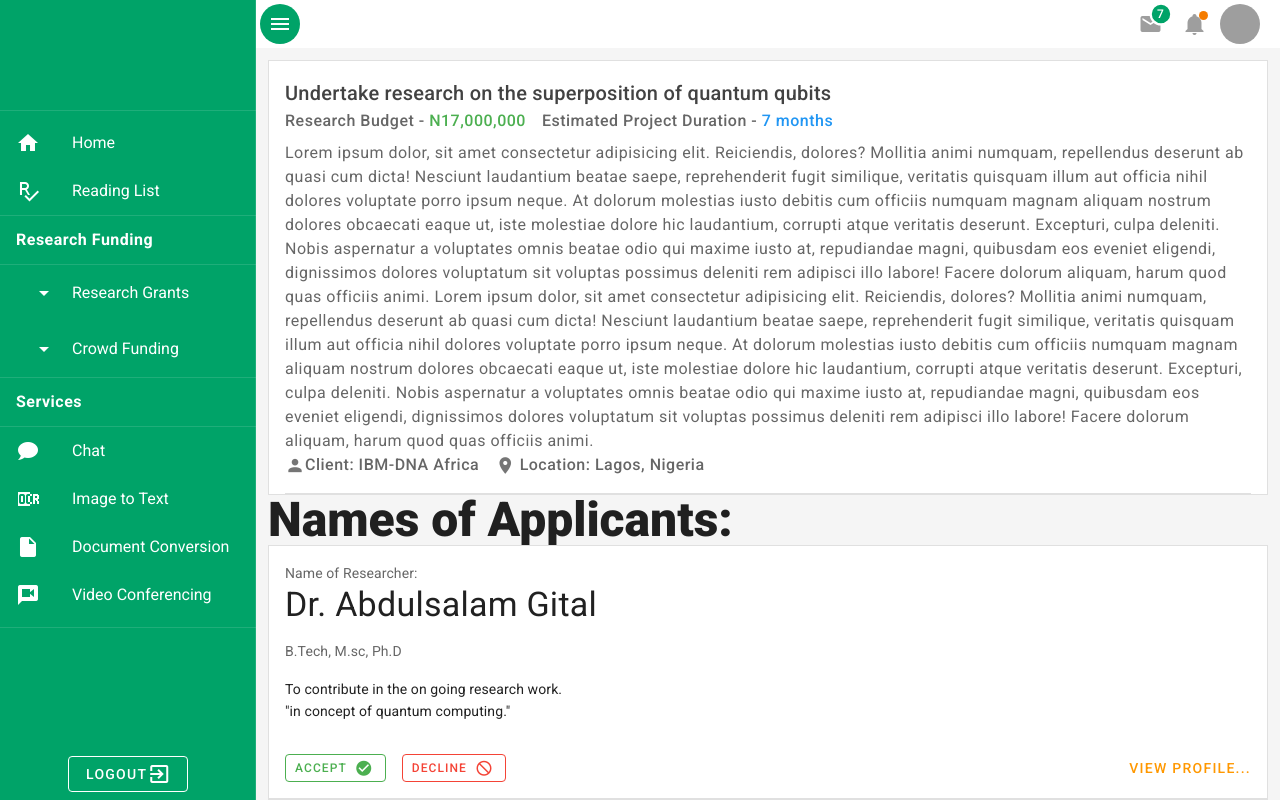
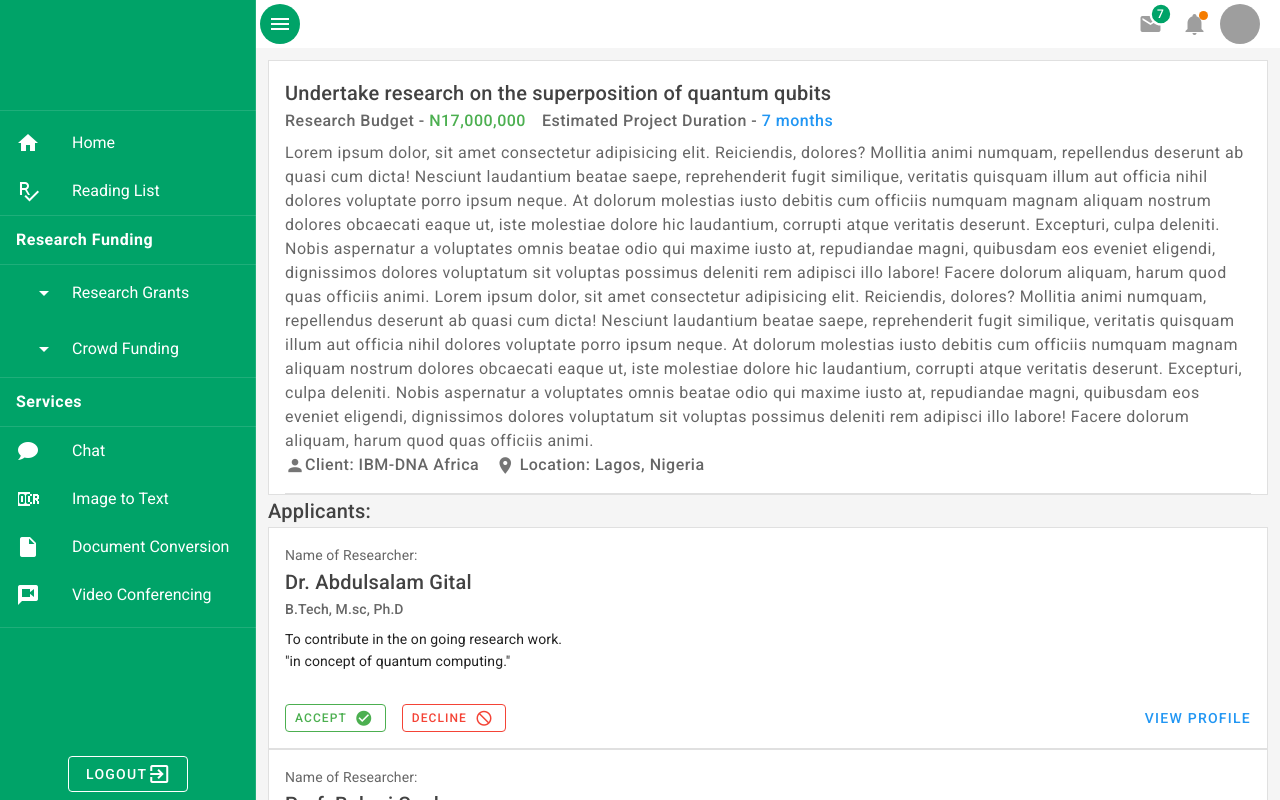
Before and after one commit to uzlash/Narr-User, a Vue app: page /managegrant/1 in a window 1280 px wide. Shown: the top 800 px of the page. Built offline with nearby package versions, Linux system fonts and the light colour scheme; what vue-clipboard2, vue-google-charts, vue-socket.io-extended would draw is missing.

Commit message:
small fixes

```diff
--- a/src/views/ManageGrantView.vue
+++ b/src/views/ManageGrantView.vue
@@ -41,17 +41,21 @@
         </v-col>
       </v-row>
       <div>
-        <span class="text-h3 font-weight-black">Names of Applicants:</span>
+        <span class="text-h6 font-weight-medium grey--text text--darken-3">Applicants:</span>
       </div>
       <v-row>
         <v-col>
           <v-card outlined tile shaped class="mx-auto" width="auto" v-for="name in names" :key="name.title">
               <v-card-text>
                 <div>Name of Researcher:</div>
-                  <p class="display-1 text--primary">
+                <div>
+                  <span class="text-h6 font-weight-medium grey--text text--darken-3">
                   {{ name.researcher }}
-                  </p>
-                  <p>{{ name.title }}</p>
+                  </span>
+                </div>
+                <div class="mb-2">
+                   <span class="font-weight-medium">{{ name.title }}</span>
+                </div>
                   <div class="text--primary">
                   To contribute in the on going research work.<br>
                   "in concept of quantum computing."
@@ -74,9 +78,9 @@
               <v-spacer></v-spacer>
               <v-btn
                 text
-                color="orange"
+                color="blue"
               >
-                  View Profile...
+                  View Profile
               </v-btn>
             </v-card-actions>
           </v-card>
```
